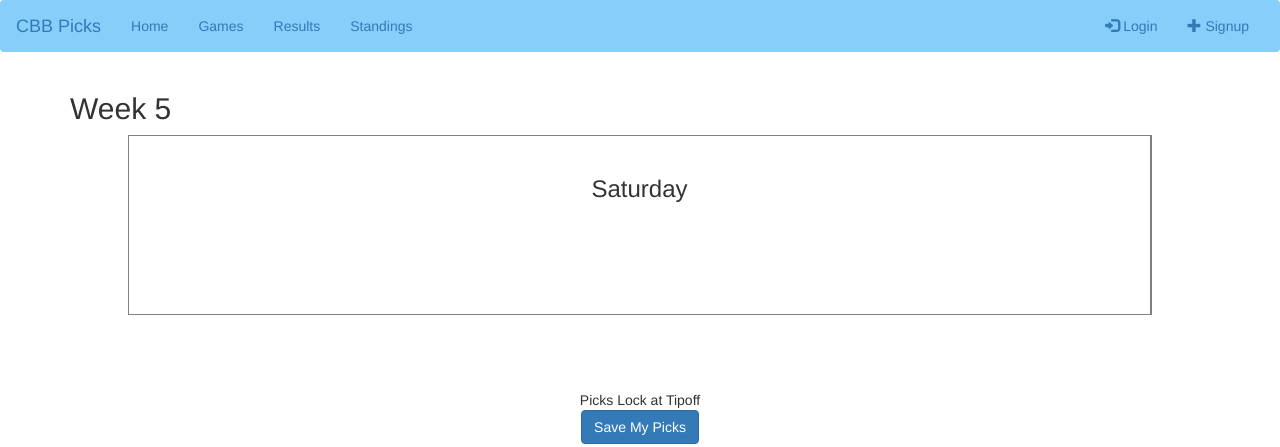
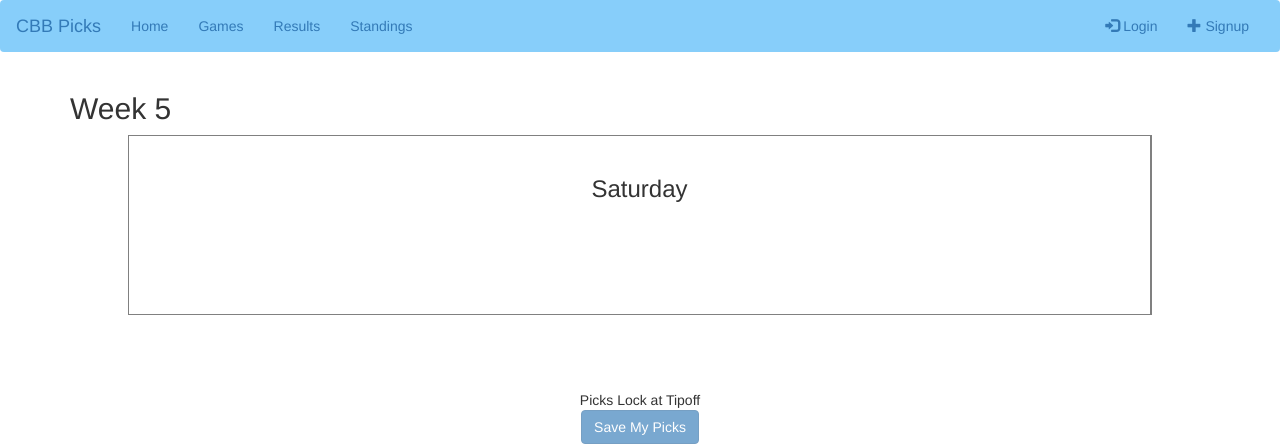
Before and after one commit to codyphillips5/cbbpicks, a plain HTML site: page picks.html in a window 1280 px wide. Shown: the top 447 px of the page. Drawn offline with nearby package versions, Linux system fonts and the light colour scheme; no server answers.

Commit message:
Nope nope nope

```diff
--- a/picks.html
+++ b/picks.html
@@ -61,8 +61,8 @@
 
 	<section class="pick_button">
 		<div>
-			<!--Line Not Locked disabled='disabled' -->Picks Lock at Tipoff<br>
-			<button type="submit" id="submit" class='btn btn-primary'>Save My Picks</button><!---->
+			<!--Line Not Locked -->Picks Lock at Tipoff<br>
+			<button type="submit" id="submit" disabled='disabled'  class='btn btn-primary'>Save My Picks</button><!---->
 		</div>
 	</section>
 </form>
```
